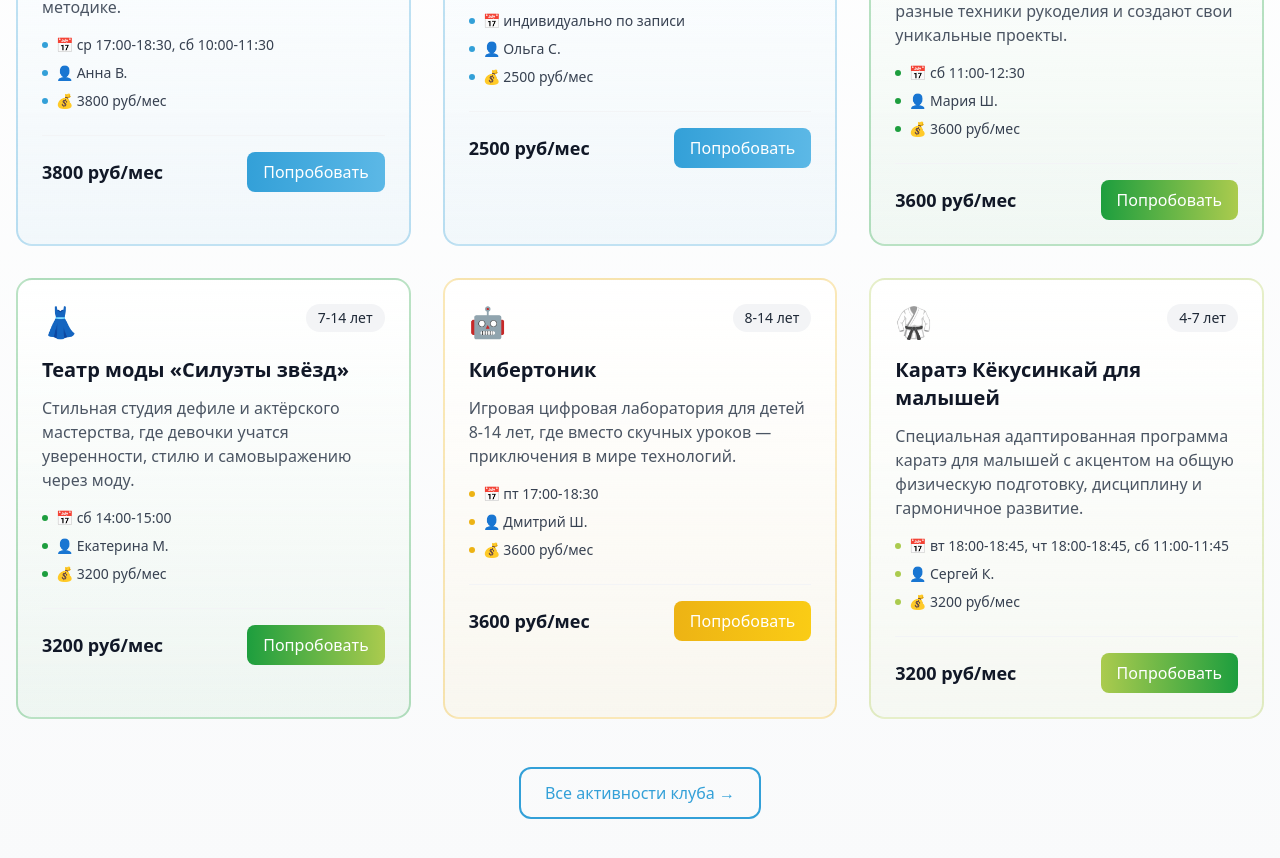
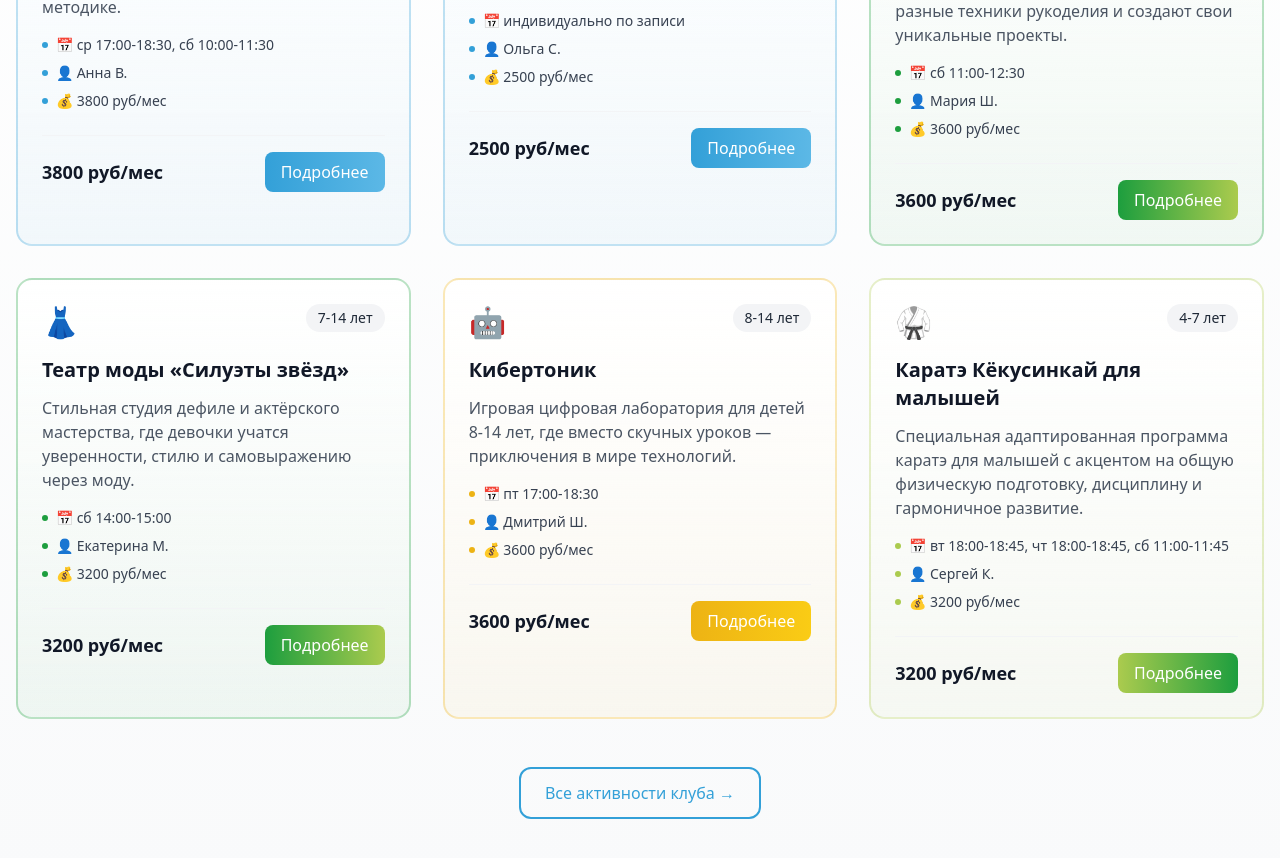
Before and after one commit to mirkato/clubveterok, a React (Vite) app: page / in a window 1280 px wide. Shown: the part 1860-2718 px from the top of the page. Built offline with nearby package versions, Linux system fonts and the light colour scheme.

Commit message:
Изменение кнопки 'Попробовать' на 'Подробнее' с ссылкой на детальную страницу программы

```diff
--- a/src/components/sections/Programs.tsx
+++ b/src/components/sections/Programs.tsx
@@ -45,6 +45,7 @@ const getEmojiForProgram = (programId: string) => {
 const Programs: React.FC = () => {
   // Преобразуем данные из нового формата в формат, используемый в компоненте
   const programs = topPrograms.map((program: Program) => ({
+    id: program.id,
     icon: getEmojiForProgram(program.id),
     title: program.title,
     age: program.ageGroup,
@@ -129,9 +130,12 @@ const Programs: React.FC = () => {
                 <div className="text-lg font-bold text-gray-900">
                   {program.price}
                 </div>
-                <button className={`px-4 py-2 text-white rounded-lg font-medium hover:shadow-md transition-all ${buttonColorClasses[program.color as keyof typeof buttonColorClasses]}`}>
-                  Попробовать
-                </button>
+                <Link
+                  to={`/programs/${program.id}`}
+                  className={`px-4 py-2 text-white rounded-lg font-medium hover:shadow-md transition-all ${buttonColorClasses[program.color as keyof typeof buttonColorClasses]}`}
+                >
+                  Подробнее
+                </Link>
               </div>
             </div>
           ))}
```
